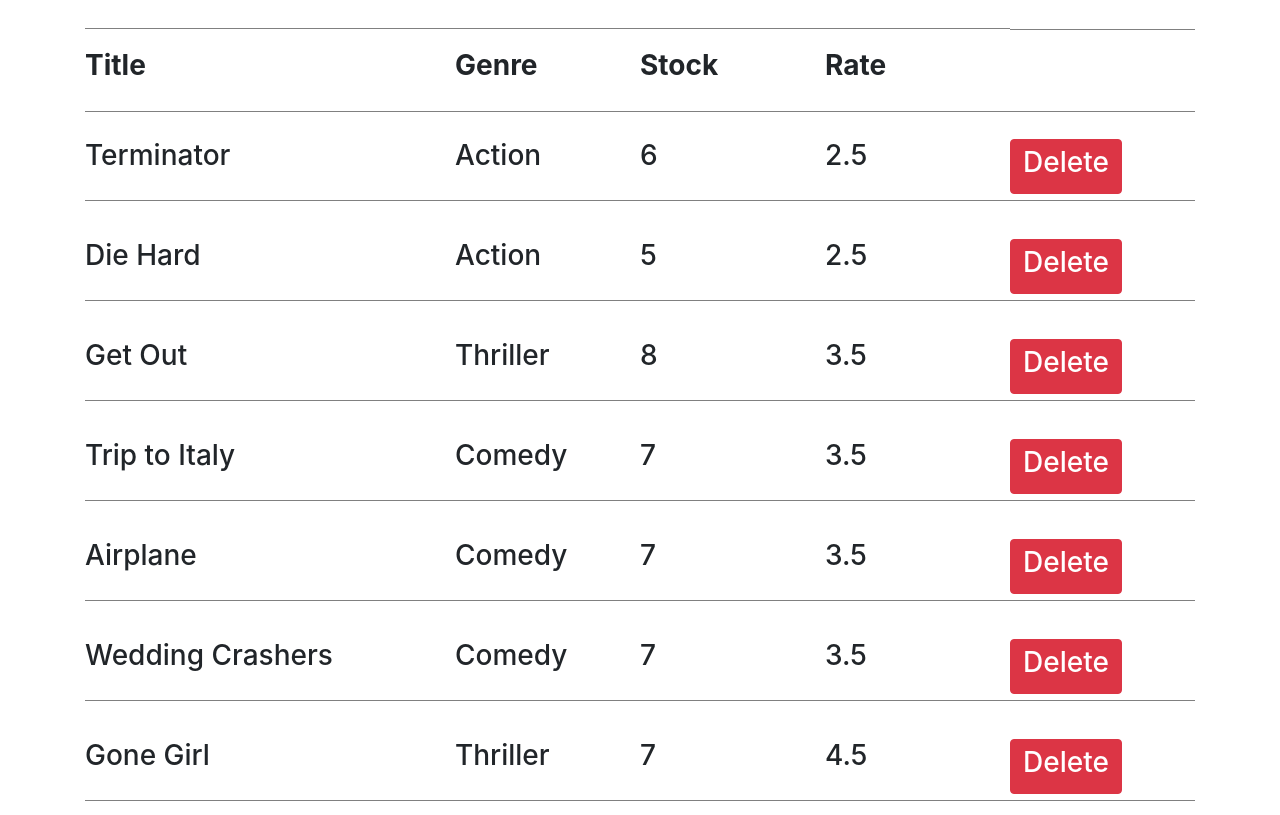
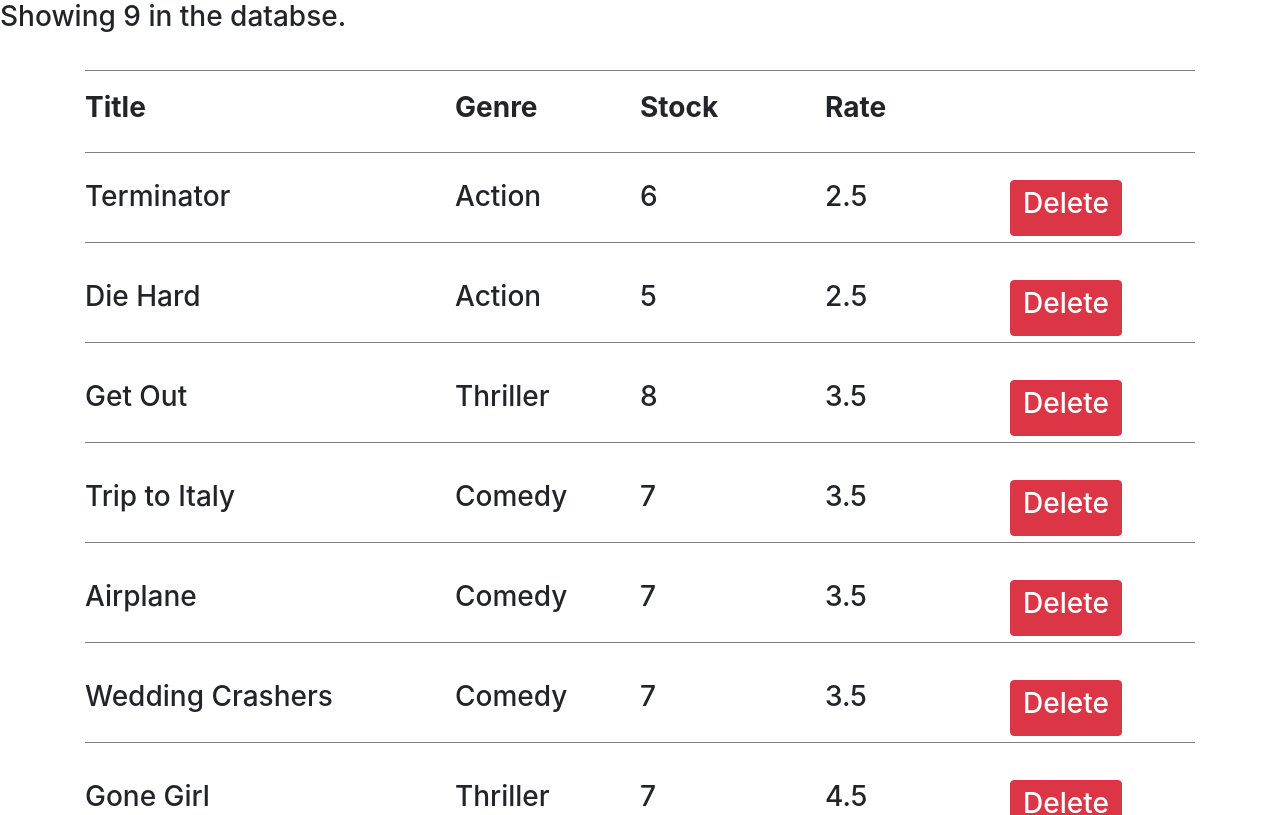
Before and after one commit to lopezg3000/vidly, a React (Create React App) app: page / in a window 1280 px wide. Shown: the top 815 px of the page. Built offline with nearby package versions, Linux system fonts and the light colour scheme.

Commit message:
topCounterSuccess

```diff
--- /dev/null
+++ b/src/components/Counter.js
@@ -0,0 +1,13 @@
+import React from "react";
+
+
+const Counter = props => {
+    return (
+        <h3>{props.formatCount}</h3>
+    );
+}
+
+
+
+
+export default Counter;
--- a/src/components/grid.js
+++ b/src/components/grid.js
@@ -1,7 +1,8 @@
 import React, { Component } from 'react';
-import Header from "./dummy"
-import MovieInfo from "./movieInfo"
+import Header from "./Header"
+import MovieInfo from "./MovieInfo"
 import { getMovies } from "../services/fakeMovieService";
+import Counter from "./Counter";
 import "../grid.css"
 
 
@@ -22,11 +23,19 @@ class Grid extends Component {
 
     render() {
         return (
-            <div className="container">
-                <Header headerItemsArr={["Title", "Genre", "Stock", "Rate"]} count={this.state.count} />
-                <MovieInfo count={this.state.count} data={this.state.data} handleOnClick={this.handleOnClick} />
-            </div>
+            <React.Fragment>
+                <Counter formatCount={this.formatCount()} />
+                <div className="container">
+                    <Header headerItemsArr={["Title", "Genre", "Stock", "Rate"]} count={this.state.count} />
+                    <MovieInfo count={this.state.count} data={this.state.data} handleOnClick={this.handleOnClick} />
+                </div>
+            </React.Fragment>
         );
+    }
+
+    formatCount() {
+        const { count } = this.state;
+        return count === 0 ? "There are no movies in the database" : "Showing " + count + " in the databse.";
     }
 }
 
--- a/src/index.js
+++ b/src/index.js
@@ -5,7 +5,7 @@ import App from './App';
 import * as serviceWorker from './serviceWorker';
 import 'bootstrap/dist/css/bootstrap.css';
 import 'font-awesome/css/font-awesome.css';
-import Grid from "./components/grid"
+import Grid from "./components/Grid"
 
 ReactDOM.render(<Grid />, document.getElementById('root'));
 
```
Also changed, not shown: src/components/Header.js (renamed from src/components/dummy.js).
